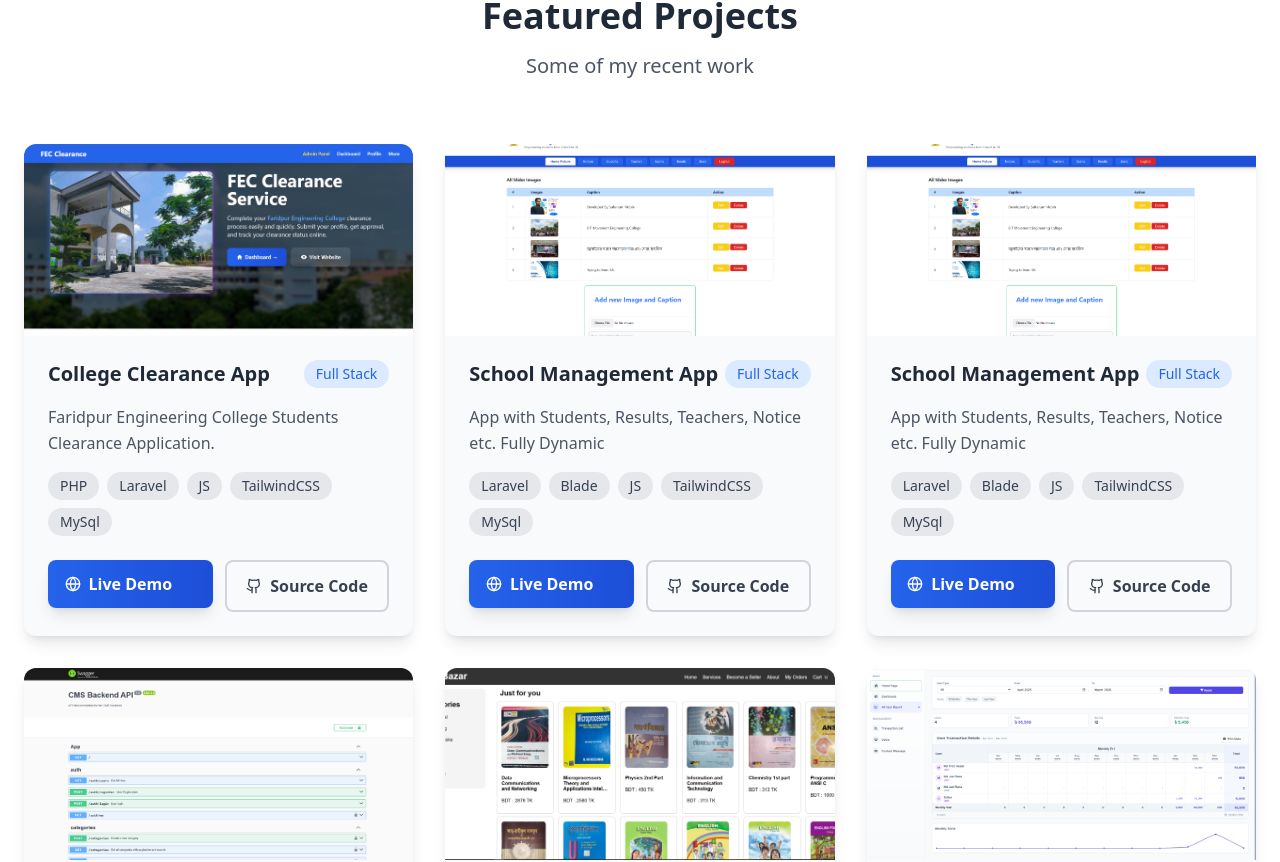
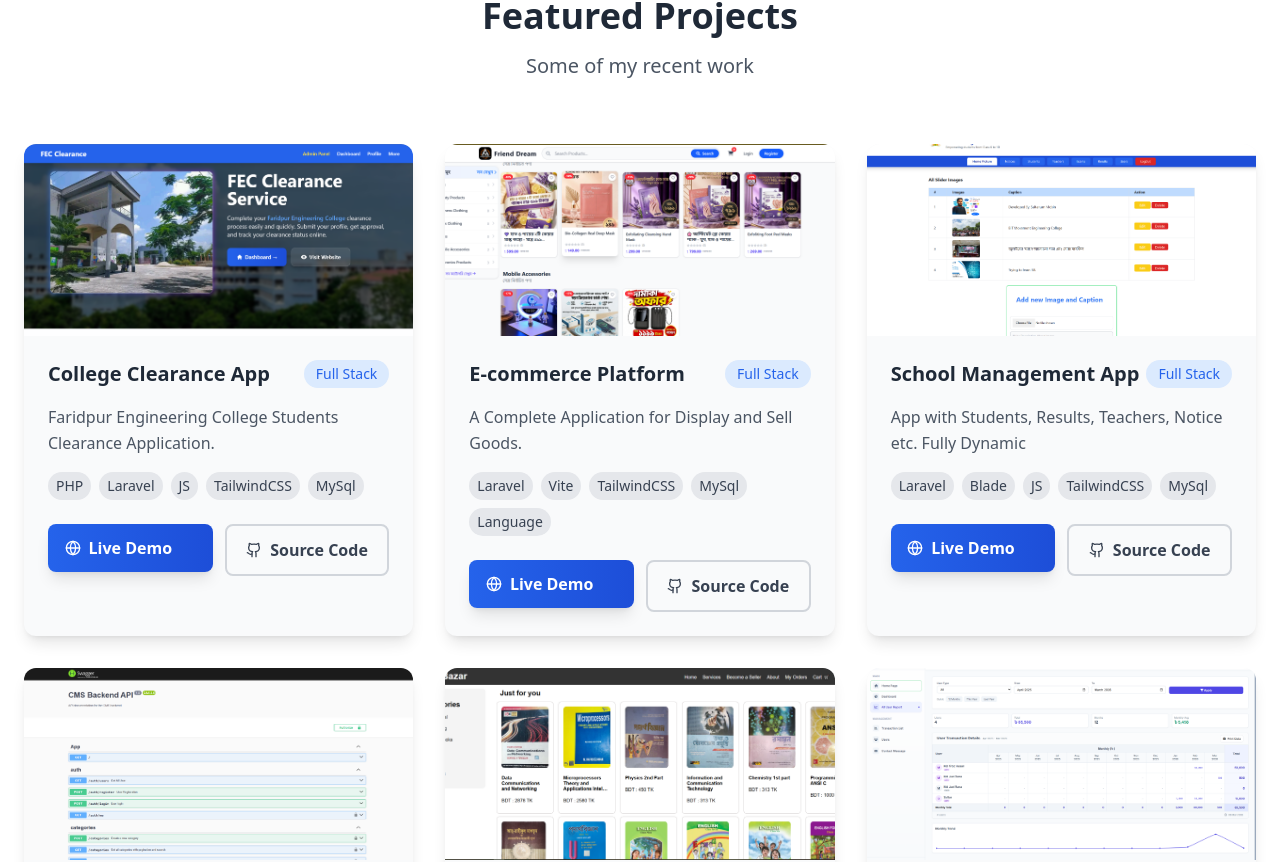
Before and after one commit to smsultan76/portfolio, a Next.js app: page / in a window 1280 px wide. Shown: the part 1753-2615 px from the top of the page. Built offline with nearby package versions, Linux system fonts and the light colour scheme.

Commit message:
added friend dream project

```diff
--- a/app/components/Projects.tsx
+++ b/app/components/Projects.tsx
@@ -14,12 +14,12 @@ const projects = [
     source: 'https://github.com/smsultan76',
   },
   {
-    img: '/project/school.png',
-    title: 'School Management App',
-    description: 'App with Students, Results, Teachers, Notice etc. Fully Dynamic',
-    technologies: ['Laravel', 'Blade', 'JS', 'TailwindCSS', 'MySql'],
+    img: '/project/fd-ecom.png',
+    title: 'E-commerce Platform',
+    description: 'A Complete Application for Display and Sell Goods.',
+    technologies: ['Laravel', 'Vite', 'TailwindCSS', 'MySql', 'Language'],
     category: 'Full Stack',
-    live: 'https://sunriseschool.free.nf/',
+    live: 'https://frienddream.com/',
     source: 'https://github.com/smsultan76',
   },
   {
@@ -190,7 +190,7 @@ export default function Projects() {
                     {project.technologies.map((tech, techIndex) => (
                       <motion.span
                         key={tech}
-                        className="bg-gray-200 dark:bg-gray-700 text-gray-700 dark:text-gray-300 text-sm px-3 py-1 rounded-full"
+                        className="bg-gray-200 dark:bg-gray-700 text-gray-700 dark:text-gray-300 text-sm px-2 py-1 rounded-full"
                         initial={{ opacity: 0, scale: 0 }}
                         whileInView={{ opacity: 1, scale: 1 }}
                         transition={{ delay: techIndex * 0.05 }}
```
